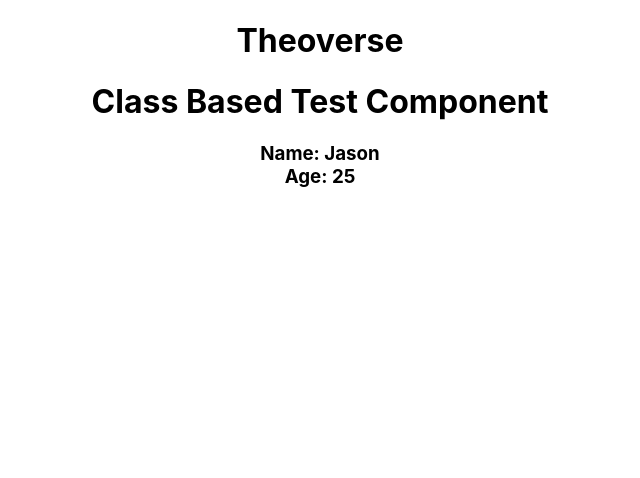
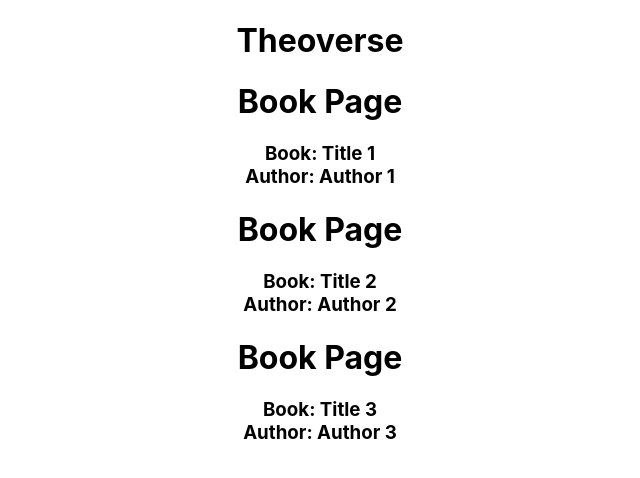
Before and after one commit to theoverse/gsw_react, a React (Create React App) app: page / in a window 1280 px wide. Shown: the top 478 px of the page, without its empty margins (320-960 px from the left). Built offline with nearby package versions, Linux system fonts and the light colour scheme.

Commit message:
added component directory, moved components, and added book component

```diff
--- a/src/App.js
+++ b/src/App.js
@@ -1,11 +1,15 @@
 import React from 'react';
 import './App.css';
+import Book from './components/Book';
 
 // JSX
 function App() {
   return (
     <div className="App">
       <h1>Theoverse</h1>
+      <Book bookName="Title 1" writer="Author 1" />
+      <Book bookName="Title 2" writer="Author 2" />
+      <Book bookName="Title 3" writer="Author 3" />
     </div>
   );
 }
--- /dev/null
+++ b/src/components/Book.jsx
@@ -0,0 +1,12 @@
+import React from 'react';
+
+const Book = props => {
+    return (
+        <div>
+            <h1>Book Page</h1>
+            <h3>Book: {props.bookName} <br /> Author: {props.writer}</h3>
+        </div>
+    )
+}
+
+export default Book
--- a/src/Person.jsx
+++ b/src/components/Person.jsx
@@ -12,7 +12,7 @@ export class Person extends Component {
         return (
             <div className='App'>
                 <h1>Class Based Test Component</h1>
-                <h3> Name: {this.props.name} <br /> Age: {this.props.age}</h3>
+                {/* <h3> Name: {this.props.name} <br /> Age: {this.props.age}</h3> */}
             </div>
         )
     }
--- a/src/index.js
+++ b/src/index.js
@@ -2,20 +2,11 @@ import React from 'react';
 import ReactDOM from 'react-dom';
 import './index.css';
 import App from './App';
-import TestComponent from './TestComponent';
-import Person from './Person'
-import DynamicFuncComp from './DynamicFuncComp'
 import reportWebVitals from './reportWebVitals';
 
 ReactDOM.render(
   <React.StrictMode>
     <App />
-    <TestComponent />
-    <Person name="Jason" age="25" />
-    {/* pass object property data */}
-    <DynamicFuncComp name="John" age="21" > Children Object Propery Value </DynamicFuncComp>
-    <DynamicFuncComp name="Marco" age="23" />
-    <DynamicFuncComp name="Tom" age="22" />
   </React.StrictMode>,
   document.getElementById('root')
 );
```
Also changed, not shown: src/components/DynamicFuncComp.jsx (renamed from src/DynamicFuncComp.jsx), src/components/TestComponent.jsx (renamed from src/TestComponent.jsx).
